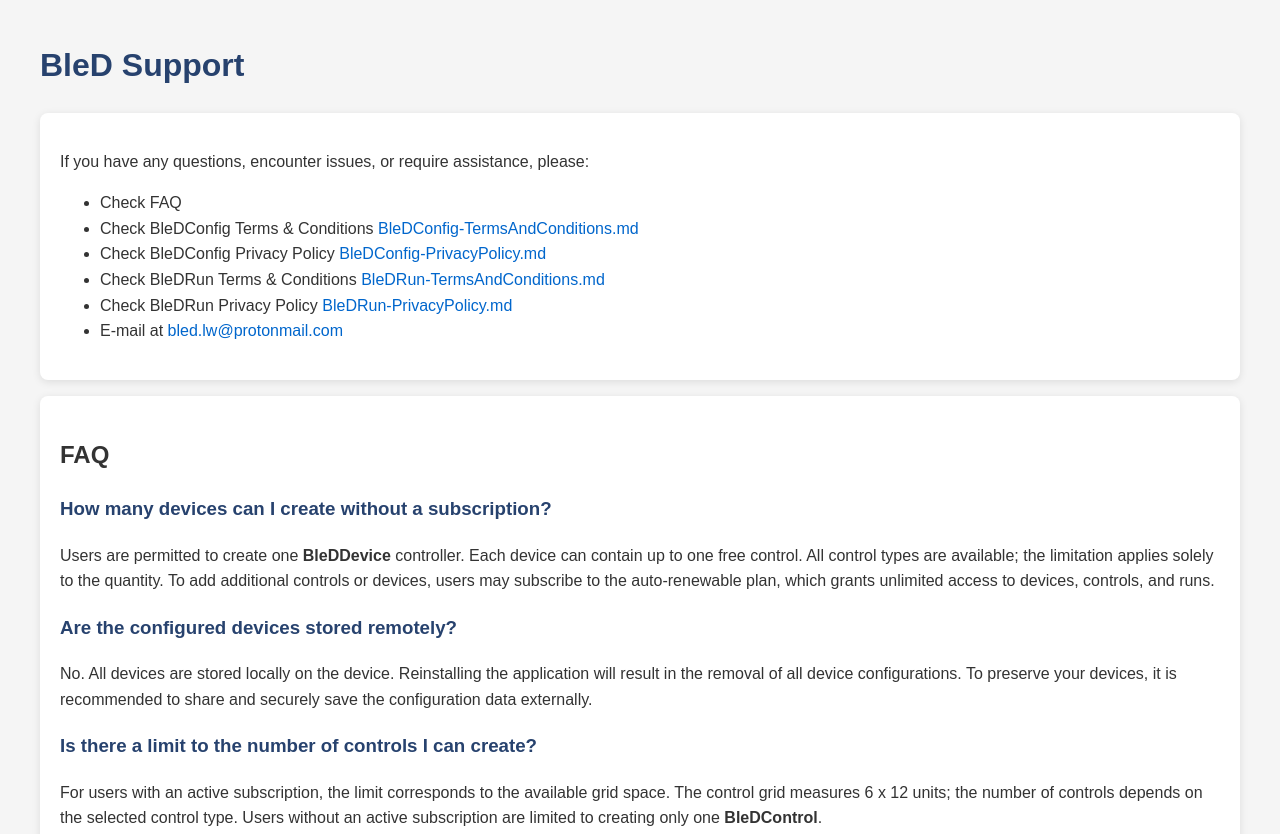
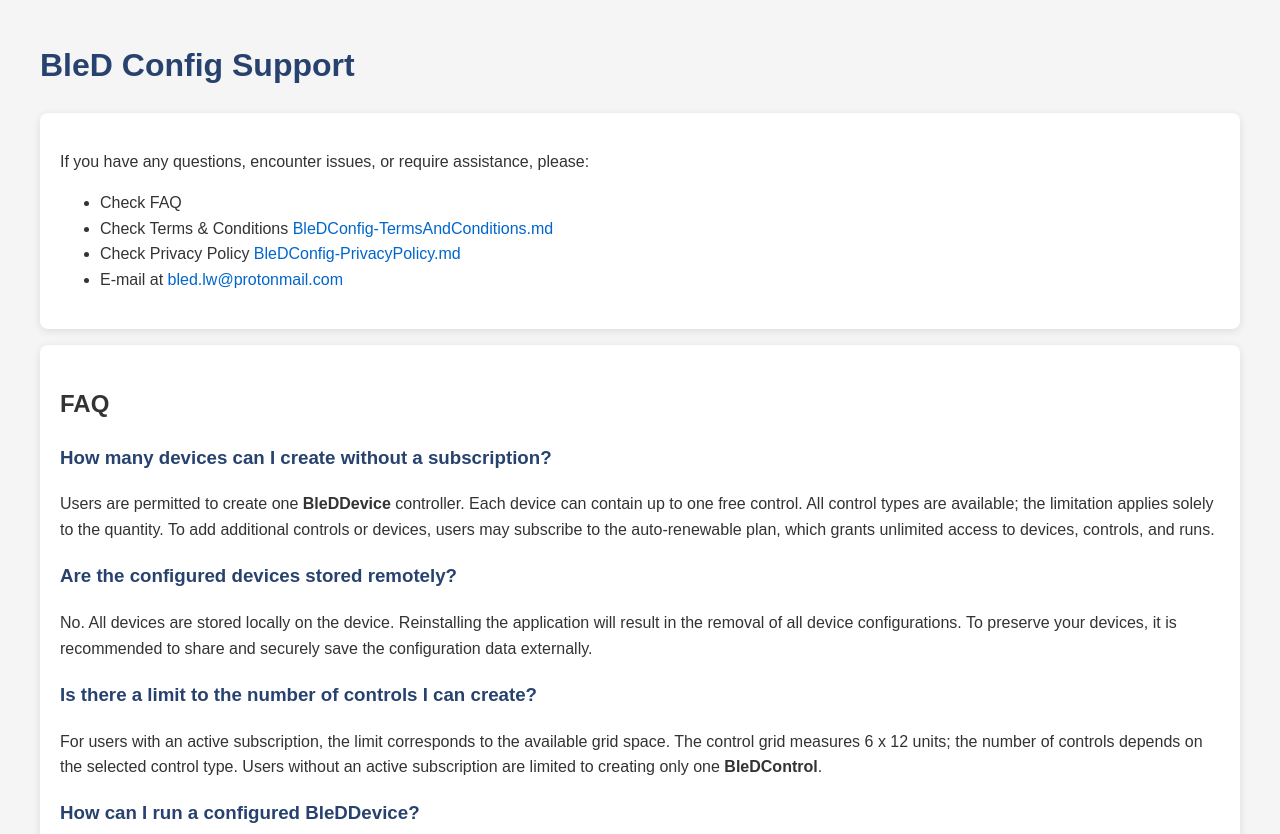
Before and after one commit to bledlw/BleDConfig, a plain HTML site: page index.html in a window 1280 px wide. Shown: the top 834 px of the page. Drawn offline with Linux system fonts and the light colour scheme.

Commit message:
Update index.html

```diff
--- a/index.html
+++ b/index.html
@@ -31,16 +31,14 @@
     </style>
 </head>
 <body>
-    <h1>BleD Support</h1>
+    <h1>BleD Config Support</h1>
     <div class="content">
         <p>If you have any questions, encounter issues, or require assistance, please:</p>
         <ul>
 	    <li>Check FAQ</li>
-	    <li>Check BleDConfig Terms & Conditions <a href="BleDConfig-TermsAndConditions.md">BleDConfig-TermsAndConditions.md</a></li>
-	    <li>Check BleDConfig Privacy Policy <a href="BleDConfig-PrivacyPolicy.md">BleDConfig-PrivacyPolicy.md</a></li>
-	    <li>Check BleDRun Terms & Conditions <a href="BleDRun-TermsAndConditions.md">BleDRun-TermsAndConditions.md</a></li>
-	    <li>Check BleDRun Privacy Policy <a href="BleDRun-PrivacyPolicy.md">BleDRun-PrivacyPolicy.md</a></li>
-            <li>E-mail at <a href="mailto:bled.lw@protonmail.com">bled.lw@protonmail.com</a></li>
+	    <li>Check Terms & Conditions <a href="BleDConfig-TermsAndConditions.md">BleDConfig-TermsAndConditions.md</a></li>
+	    <li>Check Privacy Policy <a href="BleDConfig-PrivacyPolicy.md">BleDConfig-PrivacyPolicy.md</a></li>
+        <li>E-mail at <a href="mailto:bled.lw@protonmail.com">bled.lw@protonmail.com</a></li>
         </ul>
     </div>
     <p></p>
```
